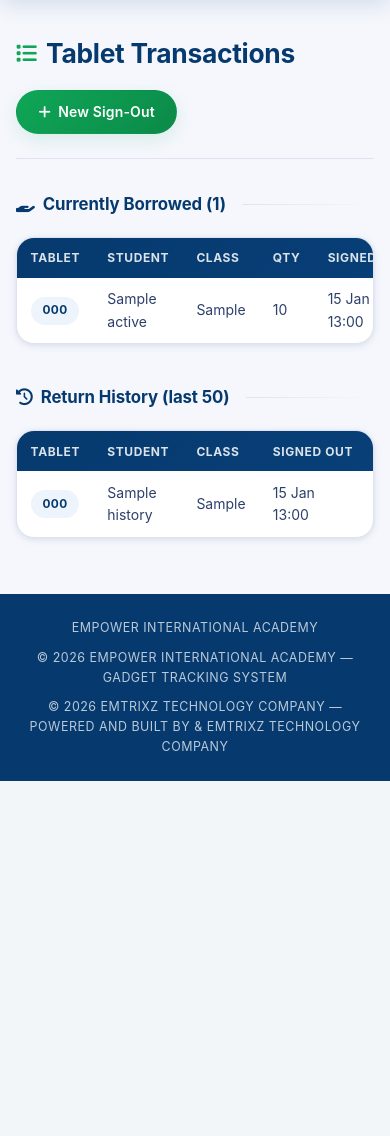
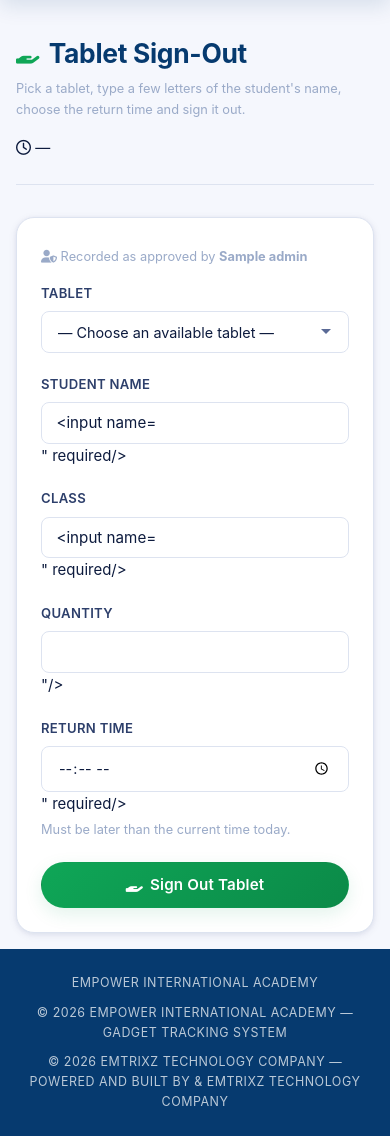
Before and after one commit to empowerinternationalacademy21-jpg/Empower-Staff-Attendence-And-Gadget-Tracking-System, a Flask app: template templates/tablet_signout.html in a window 390 px wide. Shown: the part 64-1200 px from the top of the page. Before the commit the page ends 845 px from the top, so only its background shows below. Run offline with Flask 3, Linux system fonts and the light colour scheme; the template is opened without the code that fills it: most values are stand-ins (such as "Sample title", 1, 10 or a date in 2020); form fields are guessed from the names that the template uses.

Commit message:
Revise tablet sign-out page layout and content
Updated the tablet sign-out page to reflect changes in title and content structure, including form adjustments for tablet sign-out.

```diff
--- a/templates/tablet_signout.html
+++ b/templates/tablet_signout.html
@@ -1,89 +1,103 @@
 {% extends 'base.html' %}
-{% block title %}Tablet Transactions - EIA System{% endblock %}
+{% block title %}Borrow a Tablet - EIA System{% endblock %}
 {% block content %}
 
 <div class="page-header">
-  <h1><i class="fas fa-list"></i> Tablet Transactions</h1>
-  <a href="{{ url_for('tablet_signout') }}" class="btn btn-primary"><i class="fas fa-plus"></i> New Sign-Out</a>
+  <div>
+    <h1><i class="fas fa-hand-holding"></i> Tablet Sign-Out</h1>
+    <p class="form-note">Pick a tablet, type a few letters of the student's name, choose the return time and sign it out.</p>
+  </div>
+  <div class="ld-clock" title="School time ({{ tz_name }})"><i class="far fa-clock"></i> <span id="soClock">—</span></div>
 </div>
 
-<!-- ACTIVE BORROWS -->
-<section class="section">
-  <h2 class="section-title"><i class="fas fa-hand-holding"></i> Currently Borrowed ({{ active|length }})</h2>
-  {% if active %}
-  <div class="card">
-    <table class="data-table">
-      <thead>
-        <tr>
-          <th>Tablet</th><th>Student</th><th>Class</th><th>Qty</th>
-          <th>Signed Out</th><th>Signed Out By</th><th>Expected Return</th><th>Status</th><th>Action</th>
-        </tr>
-      </thead>
-      <tbody>
-        {% for tx in active %}
-        {% set overdue = tx['expected_return_time'] and now > tx['expected_return_time'] %}
-        <tr class="{{ 'row-overdue' if overdue else '' }}">
-          <td><span class="badge badge-blue">{{ tx['tab_code'] }}</span></td>
-          <td>{{ tx['student_name'] }}</td>
-          <td>{{ tx['student_class'] }}</td>
-          <td>{{ tx['quantity'] }}</td>
-          <td>{{ tx['sign_out_time']|fmt_dt }}</td>
-          <td><i class="fas fa-user-shield"></i> {{ tx['signed_out_by'] or '—' }}</td>
-          <td>
-            {{ tx['expected_return_time']|fmt_dt_time }}
-            {% if overdue %}<span class="badge badge-red">OVERDUE</span>{% endif %}
-          </td>
-          <td><span class="badge badge-yellow">Borrowed</span></td>
-          <td>
-            <form method="POST" action="{{ url_for('tablet_return', tx_id=tx['id']) }}" onsubmit="return confirm('Mark as returned?')">
-              <button class="btn btn-sm btn-primary"><i class="fas fa-undo"></i> Return</button>
-            </form>
-          </td>
-        </tr>
+<div class="card" style="max-width:640px;margin:0 auto;padding:1.5rem">
+  <div class="form-note" style="margin-bottom:1rem">
+    <i class="fas fa-user-shield"></i> Recorded as approved by <strong>{{ admin }}</strong>
+  </div>
+
+  {% if tablets %}
+  <form method="POST" action="{{ url_for('tablet_signout') }}" id="soForm" autocomplete="off">
+    <div class="form-group">
+      <label for="tablet_id">Tablet</label>
+      <select name="tablet_id" id="tablet_id" class="form-control" required>
+        <option value="">— Choose an available tablet —</option>
+        {% for t in tablets %}
+        <option value="{{ t['id'] }}" {{ 'selected' if form.get('tablet_id') == t['id']|string else '' }}>
+          {{ t['tablet_id'] }}{% if t['name'] %} — {{ t['name'] }}{% endif %}
+        </option>
         {% endfor %}
-      </tbody>
-    </table>
-  </div>
+      </select>
+    </div>
+
+    <div class="form-group">
+      <label for="student_name">Student name</label>
+      <input type="text" name="student_name" id="student_name" class="form-control"
+             placeholder="Type a few letters, e.g. muk gra" value="{{ form.get('student_name', '') }}" required/>
+    </div>
+
+    <div class="form-group">
+      <label for="student_class">Class</label>
+      <input type="text" name="student_class" id="student_class" class="form-control"
+             placeholder="Fills in from the school register" value="{{ form.get('student_class', '') }}" required/>
+    </div>
+
+    <div class="form-group">
+      <label for="quantity">Quantity</label>
+      <input type="number" name="quantity" id="quantity" class="form-control" min="1" max="5"
+             value="{{ form.get('quantity', 1) }}"/>
+    </div>
+
+    <div class="form-group">
+      <label for="return_time">Return time</label>
+      <input type="time" name="return_time" id="return_time" class="form-control"
+             value="{{ form.get('return_time', '') }}" required/>
+      <span class="form-note">Must be later than the current time today.</span>
+    </div>
+
+    <button class="btn btn-primary btn-lg btn-block" type="submit">
+      <i class="fas fa-hand-holding"></i> Sign Out Tablet
+    </button>
+  </form>
   {% else %}
   <div class="empty-state small">
-    <i class="fas fa-check-circle" style="color:var(--green)"></i>
-    <p>No tablets currently borrowed.</p>
+    <i class="fas fa-tablet-alt"></i>
+    <p>No tablets are available right now — every active tablet is currently borrowed.</p>
+    <a href="{{ url_for('tablet_transactions') }}" class="btn btn-outline"><i class="fas fa-list"></i> See who has them</a>
   </div>
   {% endif %}
-</section>
+</div>
 
-<!-- HISTORY -->
-<section class="section">
-  <h2 class="section-title"><i class="fas fa-history"></i> Return History (last 50)</h2>
-  {% if history %}
-  <div class="card">
-    <table class="data-table">
-      <thead>
-        <tr>
-          <th>Tablet</th><th>Student</th><th>Class</th>
-          <th>Signed Out</th><th>Signed Out By</th><th>Returned</th><th>Signed In By</th><th>Duration</th>
-        </tr>
-      </thead>
-      <tbody>
-        {% for tx in history %}
-        <tr>
-          <td><span class="badge badge-blue">{{ tx['tab_code'] }}</span></td>
-          <td>{{ tx['student_name'] }}</td>
-          <td>{{ tx['student_class'] }}</td>
-          <td>{{ tx['sign_out_time']|fmt_dt }}</td>
-          <td><i class="fas fa-user-shield"></i> {{ tx['signed_out_by'] or '—' }}</td>
-          <td>{{ tx['sign_back_time']|fmt_dt }}</td>
-          <td><i class="fas fa-user-check"></i> {{ tx['signed_back_by'] or '—' }}</td>
-          <td>{{ tx['duration_hours']|fmt_duration }}</td>
-        </tr>
-        {% endfor %}
-      </tbody>
-    </table>
-  </div>
-  {% else %}
-  <div class="empty-state small">
-    <p>No return history yet.</p>
-  </div>
-  {% endif %}
-</section>
+<script src="{{ url_for('static', filename='js/student-picker.js') }}"></script>
+<script>
+(function () {
+  var students = {{ students|tojson }};
+
+  // Student search: choosing a name fills in the class from the register
+  var nameBox = document.getElementById('student_name');
+  var classBox = document.getElementById('student_class');
+  if (nameBox && window.StudentPicker) {
+    StudentPicker.attach({
+      input: nameBox,
+      data: students,
+      onSelect: function (item) { if (classBox) classBox.value = item.c || ''; }
+    });
+  }
+
+  // School clock, kept in step with the server so a wrong tablet clock can't skew it
+  var clock = document.getElementById('soClock');
+  var offset = {{ server_now_ms }} - Date.now();
+  var tz = {{ tz_name|tojson }};
+  function tick() {
+    if (!clock) return;
+    try {
+      clock.textContent = new Date(Date.now() + offset).toLocaleTimeString('en-GB',
+        { hour: '2-digit', minute: '2-digit', timeZone: tz });
+    } catch (e) {
+      clock.textContent = new Date(Date.now() + offset).toLocaleTimeString();
+    }
+  }
+  tick();
+  setInterval(tick, 15000);
+})();
+</script>
 {% endblock %}
```
